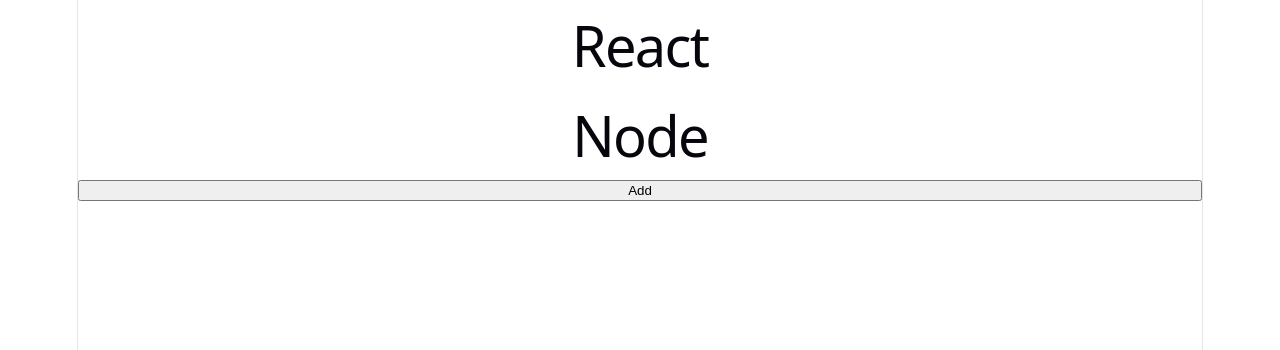
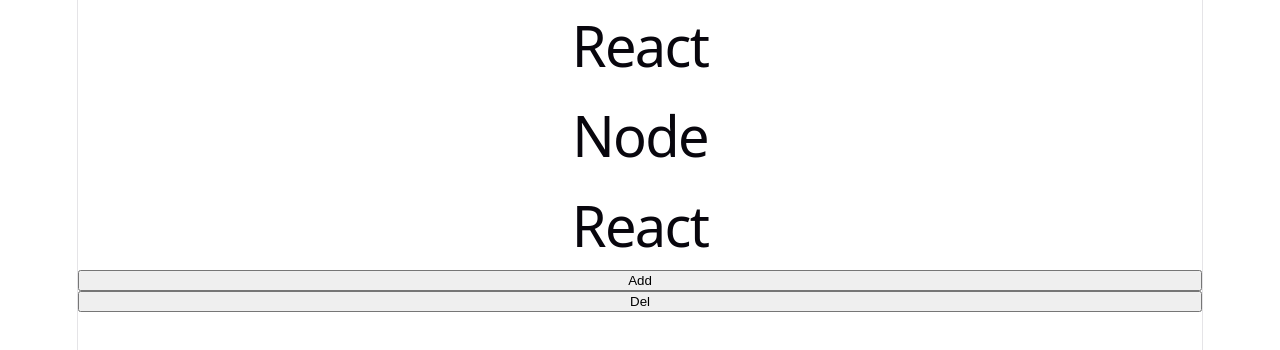
Before and after one commit to Emozatic/react_practice, a React (Vite) app in the folder 5activity15/: page / in a window 1280 px wide. Shown: the top 350 px of the page. Built offline with nearby package versions, Linux system fonts and the light colour scheme.

Commit message:
add: remove specific items

```diff
--- a/5activity15/src/App.jsx
+++ b/5activity15/src/App.jsx
@@ -2,12 +2,19 @@ import { useState } from 'react'
 import './App.css'
 
 function App() {
-  const [skills, setSkills]= useState(["React", "Node"]);
+  const [skills, setSkills]= useState(["React", "Node", "React"]);
 
   function add(){
     setSkills((prevSkills)=>([
-     prevSkills[0], "Js", ...prevSkills.slice(1)
+     prevSkills[0], "Js", ...prevSkills.splice(1,1)
     ]))
+  }
+  function delNode(){
+    setSkills((prevSkills)=>(
+      prevSkills.filter((items)=>(
+        items !== "Node"
+      ))
+    ))
   }
 
   return (
@@ -16,6 +23,7 @@ function App() {
       <h1>{skill}</h1>
     ))}
     <button onClick={add}>Add</button>
+    <button onClick={delNode}>Del</button>
       </>
   )
 }
```
